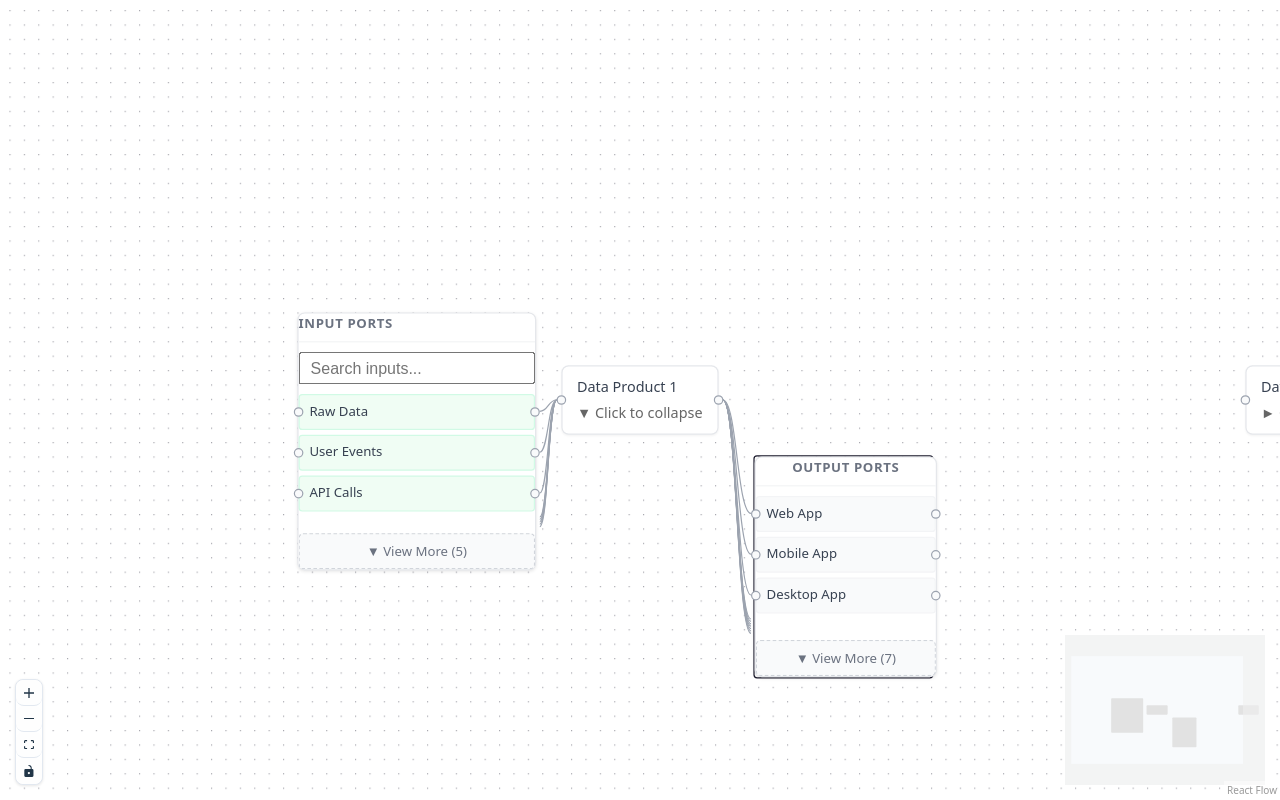
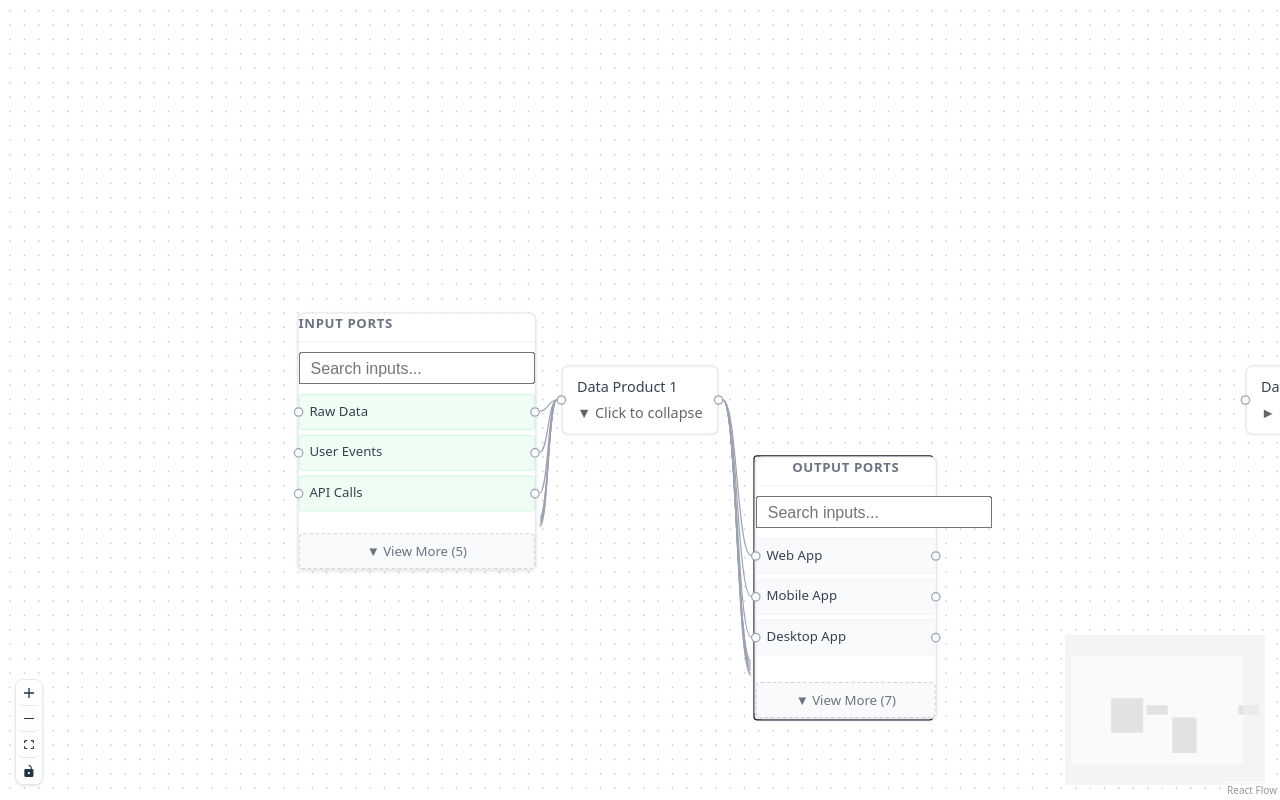
Before and after one commit to daneuchar/lineage-poc, a React (Vite) app: page / in a window 1280 px wide. Both pictures are taken after a click on the element 106 px from the left and 400 px from the top of the page. Built offline with nearby package versions, Linux system fonts and the light colour scheme.

Commit message:
Add search to the GroupNode

```diff
--- a/src/components/GroupNode.jsx
+++ b/src/components/GroupNode.jsx
@@ -1,9 +1,11 @@
-import { Handle, Position } from '@xyflow/react';
-import { useState, useEffect, useRef } from 'react';
+import { Handle, Position } from "@xyflow/react";
+import { useState, useEffect, useRef } from "react";
 
 function GroupNode({ data }) {
   const [selectedChild, setSelectedChild] = useState(null);
   const [showAll, setShowAll] = useState(false);
+  const [searchQuery, setSearchQuery] = useState("");
+  const visibleChildrenRef = useRef([]);
 
   const handleChildClick = (childIndex) => {
     const newSelected = selectedChild === childIndex ? null : childIndex;
@@ -11,13 +13,14 @@ function GroupNode({ data }) {
 
     // Notify parent component about selection
     if (data.onChildSelect && data.children) {
-      const childId = newSelected !== null ? data.children[newSelected].id : null;
+      const childId =
+        newSelected !== null ? data.children[newSelected].id : null;
       data.onChildSelect(childId);
     }
   };
 
   const handleViewMore = () => {
-    setShowAll(prev => !prev);
+    setShowAll((prev) => !prev);
   };
 
   const lastVisibleHandlesRef = useRef([]);
@@ -25,27 +28,41 @@ function GroupNode({ data }) {
   // Report visible handles to parent
   useEffect(() => {
     if (data.onVisibleHandlesChange && data.children) {
+      if (searchQuery) {
+        console.log({ searchQuery });
+        const keywords = searchQuery.toLowerCase();
+        const visibleHandleIds = (data.children || [])
+          .filter((child) => child.label.toLowerCase().startsWith(keywords))
+          .map((child) => child.id);
+
+        console.log(visibleHandleIds);
+
+        visibleChildrenRef.current = visibleHandleIds;
+        data.onVisibleHandlesChange(visibleHandleIds);
+        return;
+      }
+
       const visibleHandleIds = data.children
         .filter((_, i) => showAll || i < 3)
-        .map(child => child.id);
+        .map((child) => child.id);
 
       // Only call if handles actually changed
-      const handleIdsStr = visibleHandleIds.join(',');
-      const lastHandleIdsStr = lastVisibleHandlesRef.current.join(',');
+      const handleIdsStr = visibleHandleIds.join(",");
+      const lastHandleIdsStr = lastVisibleHandlesRef.current.join(",");
 
       if (handleIdsStr !== lastHandleIdsStr) {
         lastVisibleHandlesRef.current = visibleHandleIds;
         data.onVisibleHandlesChange(visibleHandleIds);
       }
     }
-  }, [showAll]);
+  }, [showAll, searchQuery]);
 
   if (!data.expanded) {
     return (
       <div className="group-node">
         <div className="group-header">
           <h4>Output Ports</h4>
-          <div style={{ fontSize: '12px', color: '#666', marginTop: '4px' }}>
+          <div style={{ fontSize: "12px", color: "#666", marginTop: "4px" }}>
             Click Data Product to expand
           </div>
         </div>
@@ -62,23 +79,38 @@ function GroupNode({ data }) {
       <div className="group-header">
         <h4>Output Ports</h4>
       </div>
+      <input
+        type="text"
+        placeholder="Search inputs..."
+        value={searchQuery}
+        onChange={(e) => {
+          setSearchQuery(e.target.value);
+        }}
+        style={{
+          padding: "4px 8px",
+          marginBottom: "8px",
+          outline: "none",
+        }}
+      />
       <div className="child-items">
         {children.map((child, i) => {
-          const isVisible = showAll || i < 3;
+          const isVisible = searchQuery
+            ? visibleChildrenRef.current.includes(child.id)
+            : showAll || i < 3;
           const isSelected = selectedChild === i;
           return (
             <div
               key={child.id}
-              className={`child-item ${isSelected ? 'selected' : ''}`}
+              className={`child-item ${isSelected ? "selected" : ""}`}
               onClick={() => handleChildClick(i)}
               style={{
                 opacity: isVisible ? 1 : 0,
-                height: isVisible ? 'auto' : '0',
-                minHeight: isVisible ? '20px' : '0',
-                padding: isVisible ? '4px 8px' : '0 8px',
-                marginBottom: isVisible ? '4px' : '0',
+                height: isVisible ? "auto" : "0",
+                minHeight: isVisible ? "20px" : "0",
+                padding: isVisible ? "4px 8px" : "0 8px",
+                marginBottom: isVisible ? "4px" : "0",
 
-                transition: 'all 0.2s ease'
+                transition: "all 0.2s ease",
               }}
             >
               <Handle
@@ -86,11 +118,11 @@ function GroupNode({ data }) {
                 position={Position.Left}
                 id={child.id}
                 style={{
-                  position: 'absolute',
-                  left: '-5px',
-                  top: '50%',
-                  transform: 'translateY(-50%)',
-                  opacity: isVisible ? 1 : 0
+                  position: "absolute",
+                  left: "-5px",
+                  top: "50%",
+                  transform: "translateY(-50%)",
+                  opacity: isVisible ? 1 : 0,
                 }}
               />
               <Handle
@@ -98,23 +130,20 @@ function GroupNode({ data }) {
                 position={Position.Right}
                 id={child.id}
                 style={{
-                  position: 'absolute',
-                  right: '-5px',
-                  top: '50%',
-                  transform: 'translateY(-50%)',
-                  opacity: isVisible ? 1 : 0
+                  position: "absolute",
+                  right: "-5px",
+                  top: "50%",
+                  transform: "translateY(-50%)",
+                  opacity: isVisible ? 1 : 0,
                 }}
               />
               <span>{child.label}</span>
             </div>
           );
         })}
-        {hasMore && (
-          <div
-            className="view-more-button"
-            onClick={handleViewMore}
-          >
-            {showAll ? '▲ View Less' : `▼ View More (${children.length - 3})`}
+        {hasMore && searchQuery.length === 0 && (
+          <div className="view-more-button" onClick={handleViewMore}>
+            {showAll ? "▲ View Less" : `▼ View More (${children.length - 3})`}
           </div>
         )}
       </div>
```
